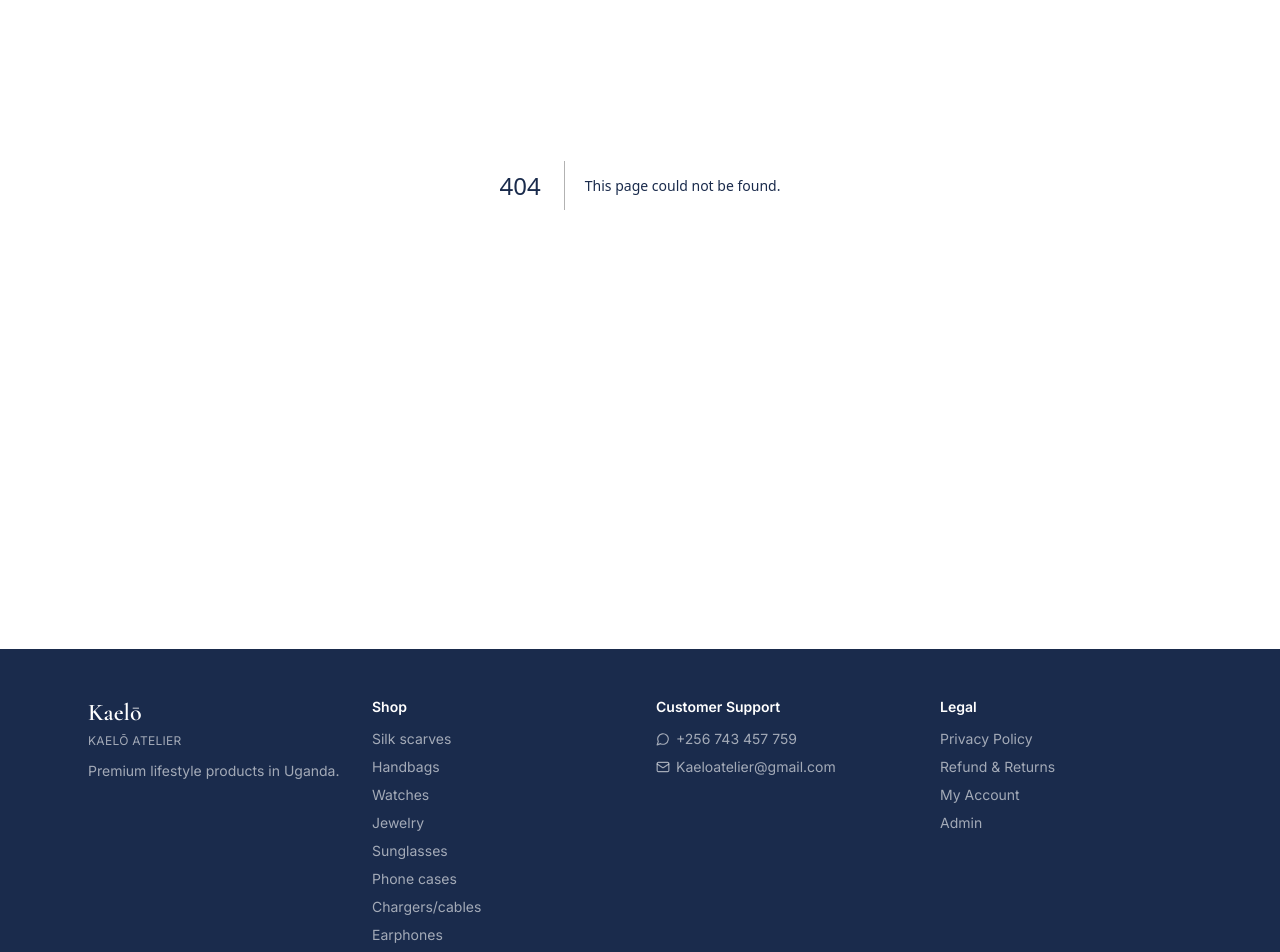
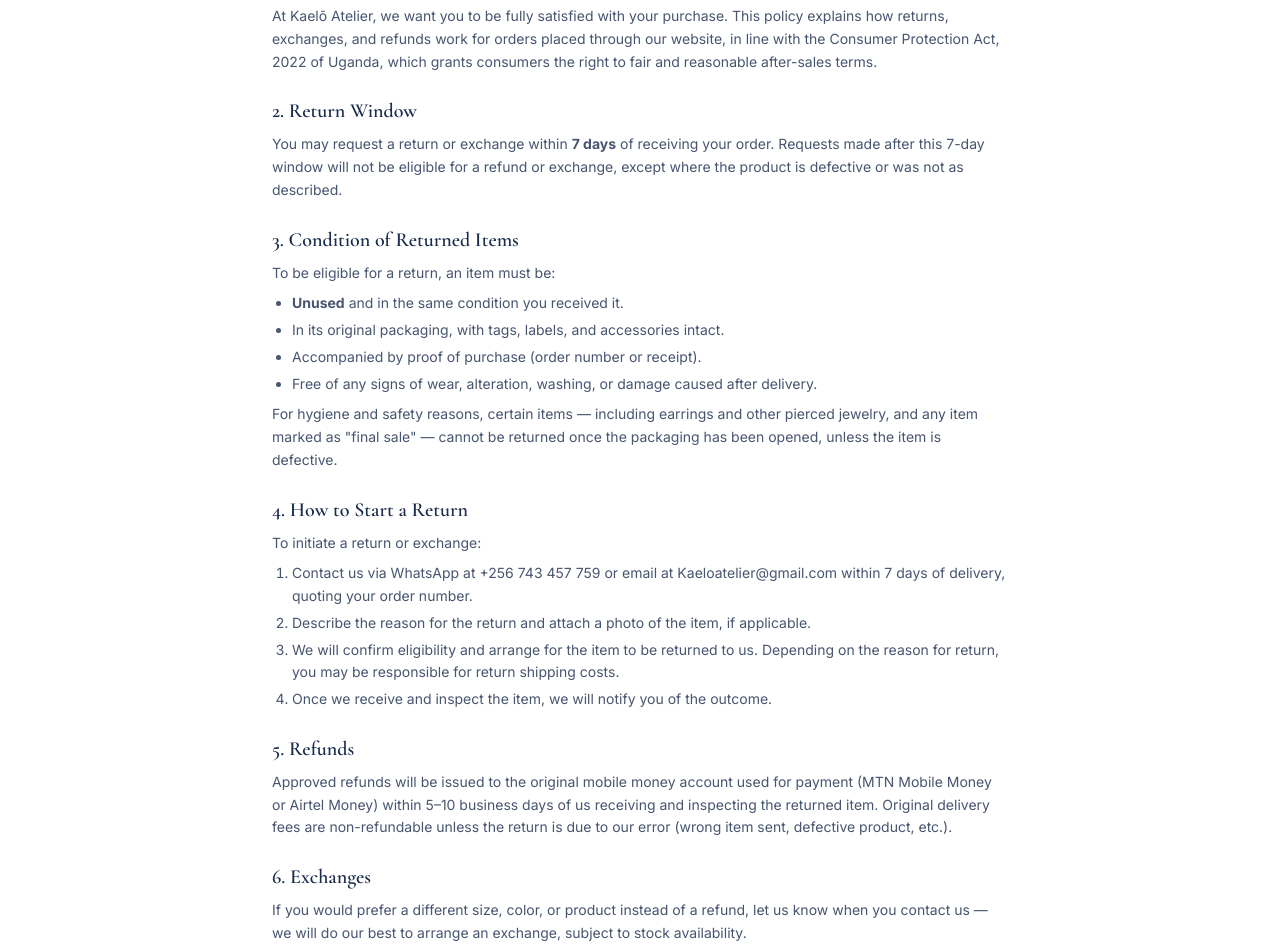
Before and after one commit to Kaelo125/Kaeloatelier, a Next.js app: page /refund in a window 1280 px wide. Before the commit this address had no page. Shown: the part 280-1232 px from the top of the page. Built offline with nearby package versions, Linux system fonts and the light colour scheme.

Commit message:
Add files via upload

```diff
--- /dev/null
+++ b/app/refund/page.tsx
@@ -0,0 +1,152 @@
+import Link from "next/link";
+
+export const metadata = {
+  title: "Refund & Returns Policy — Kaelō Atelier",
+};
+
+export default function RefundPolicyPage() {
+  return (
+    <div className="max-w-3xl mx-auto px-4 py-12">
+      <Link href="/" className="text-sm text-green font-medium">
+        &larr; Back to shop
+      </Link>
+
+      <h1 className="font-display text-3xl font-semibold text-navy mt-4 mb-2">
+        Refund &amp; Returns Policy
+      </h1>
+      <p className="text-navy/50 text-sm mb-8">Last updated: August 2026</p>
+
+      <div className="prose-sm max-w-none text-navy/80 space-y-6 leading-relaxed text-sm">
+        <section>
+          <h2 className="font-display text-xl font-semibold text-navy mb-2">
+            1. Overview
+          </h2>
+          <p>
+            At Kaelō Atelier, we want you to be fully satisfied with your
+            purchase. This policy explains how returns, exchanges, and
+            refunds work for orders placed through our website, in line with
+            the Consumer Protection Act, 2022 of Uganda, which grants
+            consumers the right to fair and reasonable after-sales terms.
+          </p>
+        </section>
+
+        <section>
+          <h2 className="font-display text-xl font-semibold text-navy mb-2">
+            2. Return Window
+          </h2>
+          <p>
+            You may request a return or exchange within{" "}
+            <strong>7 days</strong> of receiving your order. Requests made
+            after this 7-day window will not be eligible for a refund or
+            exchange, except where the product is defective or was not as
+            described.
+          </p>
+        </section>
+
+        <section>
+          <h2 className="font-display text-xl font-semibold text-navy mb-2">
+            3. Condition of Returned Items
+          </h2>
+          <p>To be eligible for a return, an item must be:</p>
+          <ul className="list-disc pl-5 space-y-1 mt-2">
+            <li><strong>Unused</strong> and in the same condition you received it.</li>
+            <li>In its original packaging, with tags, labels, and accessories intact.</li>
+            <li>Accompanied by proof of purchase (order number or receipt).</li>
+            <li>Free of any signs of wear, alteration, washing, or damage caused after delivery.</li>
+          </ul>
+          <p className="mt-2">
+            For hygiene and safety reasons, certain items — including
+            earrings and other pierced jewelry, and any item marked as
+            "final sale" — cannot be returned once the packaging has been
+            opened, unless the item is defective.
+          </p>
+        </section>
+
+        <section>
+          <h2 className="font-display text-xl font-semibold text-navy mb-2">
+            4. How to Start a Return
+          </h2>
+          <p>To initiate a return or exchange:</p>
+          <ol className="list-decimal pl-5 space-y-1 mt-2">
+            <li>
+              Contact us via WhatsApp at +256 743 457 759 or email at
+              Kaeloatelier@gmail.com within 7 days of delivery, quoting your
+              order number.
+            </li>
+            <li>Describe the reason for the return and attach a photo of the item, if applicable.</li>
+            <li>
+              We will confirm eligibility and arrange for the item to be
+              returned to us. Depending on the reason for return, you may be
+              responsible for return shipping costs.
+            </li>
+            <li>Once we receive and inspect the item, we will notify you of the outcome.</li>
+          </ol>
+        </section>
+
+        <section>
+          <h2 className="font-display text-xl font-semibold text-navy mb-2">
+            5. Refunds
+          </h2>
+          <p>
+            Approved refunds will be issued to the original mobile money
+            account used for payment (MTN Mobile Money or Airtel Money)
+            within 5–10 business days of us receiving and inspecting the
+            returned item. Original delivery fees are non-refundable unless
+            the return is due to our error (wrong item sent, defective
+            product, etc.).
+          </p>
+        </section>
+
+        <section>
+          <h2 className="font-display text-xl font-semibold text-navy mb-2">
+            6. Exchanges
+          </h2>
+          <p>
+            If you would prefer a different size, color, or product instead
+            of a refund, let us know when you contact us — we will do our
+            best to arrange an exchange, subject to stock availability.
+          </p>
+        </section>
+
+        <section>
+          <h2 className="font-display text-xl font-semibold text-navy mb-2">
+            7. Damaged, Defective, or Incorrect Items
+          </h2>
+          <p>
+            If you receive a damaged, defective, or incorrect item, please
+            contact us within 48 hours of delivery with photos of the issue.
+            We will arrange a free replacement or full refund, including any
+            delivery costs, at no charge to you.
+          </p>
+        </section>
+
+        <section>
+          <h2 className="font-display text-xl font-semibold text-navy mb-2">
+            8. Non-Returnable Items
+          </h2>
+          <ul className="list-disc pl-5 space-y-1 mt-2">
+            <li>Items marked "final sale" at the time of purchase.</li>
+            <li>Pierced jewelry and other items with hygiene considerations, once opened.</li>
+            <li>Items returned after the 7-day window, except for defects.</li>
+            <li>Items showing signs of use, damage, or alteration by the customer.</li>
+          </ul>
+        </section>
+
+        <section>
+          <h2 className="font-display text-xl font-semibold text-navy mb-2">
+            9. Contact Us
+          </h2>
+          <p>
+            For any questions about returns, exchanges, or refunds, reach
+            out to us:
+          </p>
+          <ul className="list-disc pl-5 space-y-1 mt-2">
+            <li>WhatsApp: +256 743 457 759</li>
+            <li>Email: Kaeloatelier@gmail.com</li>
+            <li>Location: Kampala, Uganda</li>
+          </ul>
+        </section>
+      </div>
+    </div>
+  );
+}
```
